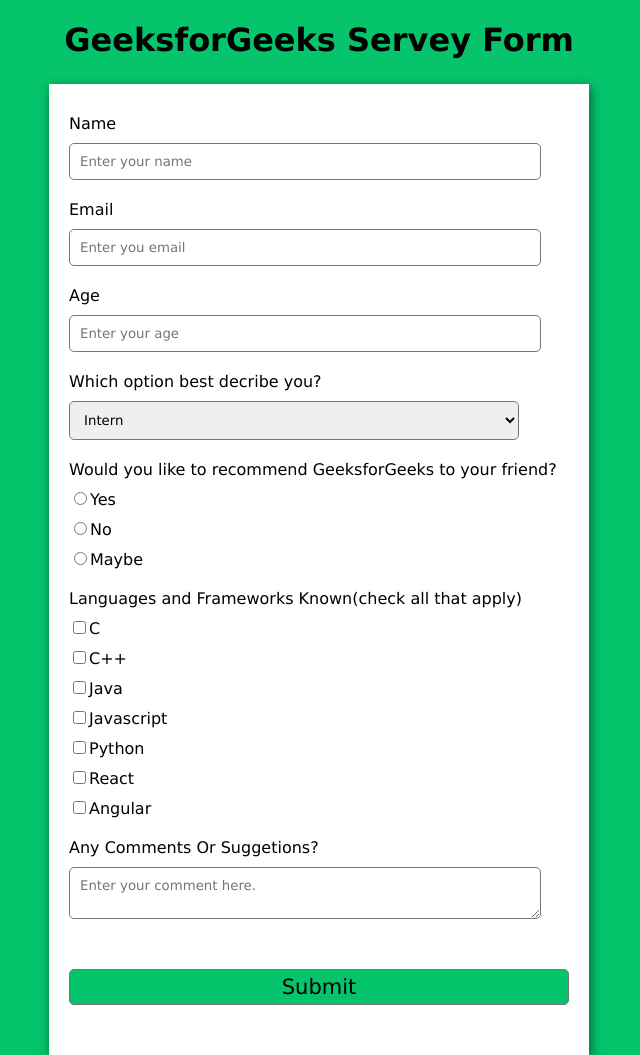
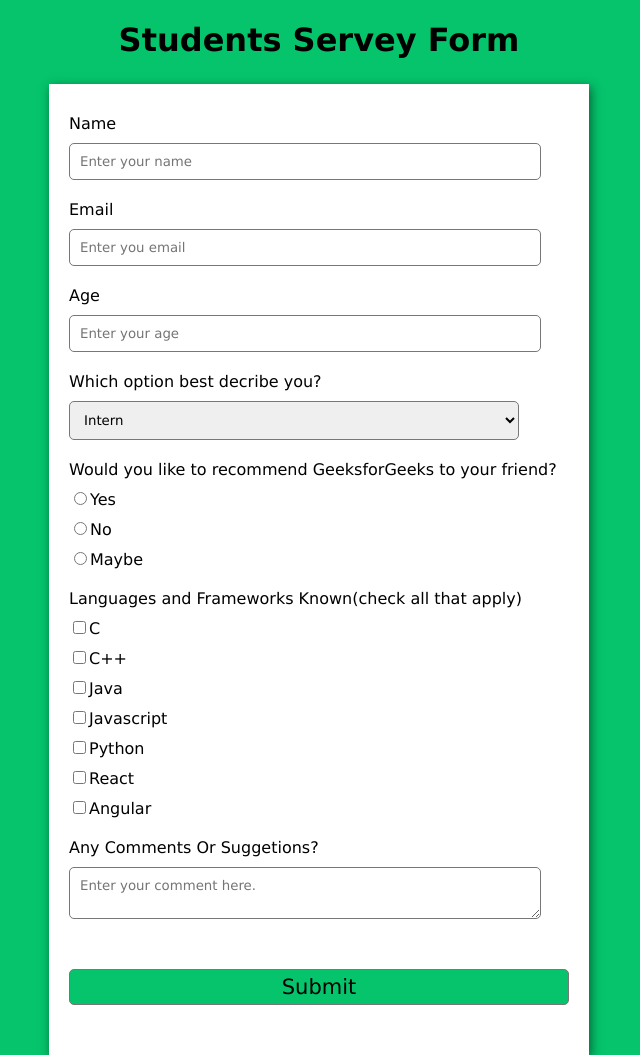
Before and after one commit to Imvishu3012/form-page, a website: page index.html in a window 1280 px wide. Shown: the top 1055 px of the page, without its empty margins (321-961 px from the left). Drawn offline with Linux system fonts and the light colour scheme.

Commit message:
Update index.html
updated heading

```diff
--- a/index.html
+++ b/index.html
@@ -7,7 +7,7 @@
     <link rel="stylesheet" href="styles.css" />
   </head>
   <body>
-    <h1 id="head">GeeksforGeeks Servey Form</h1>
+    <h1 id="head">Students Servey Form</h1>
     <div class="main">
       <form id="form">
         <div class="form-control">
```
